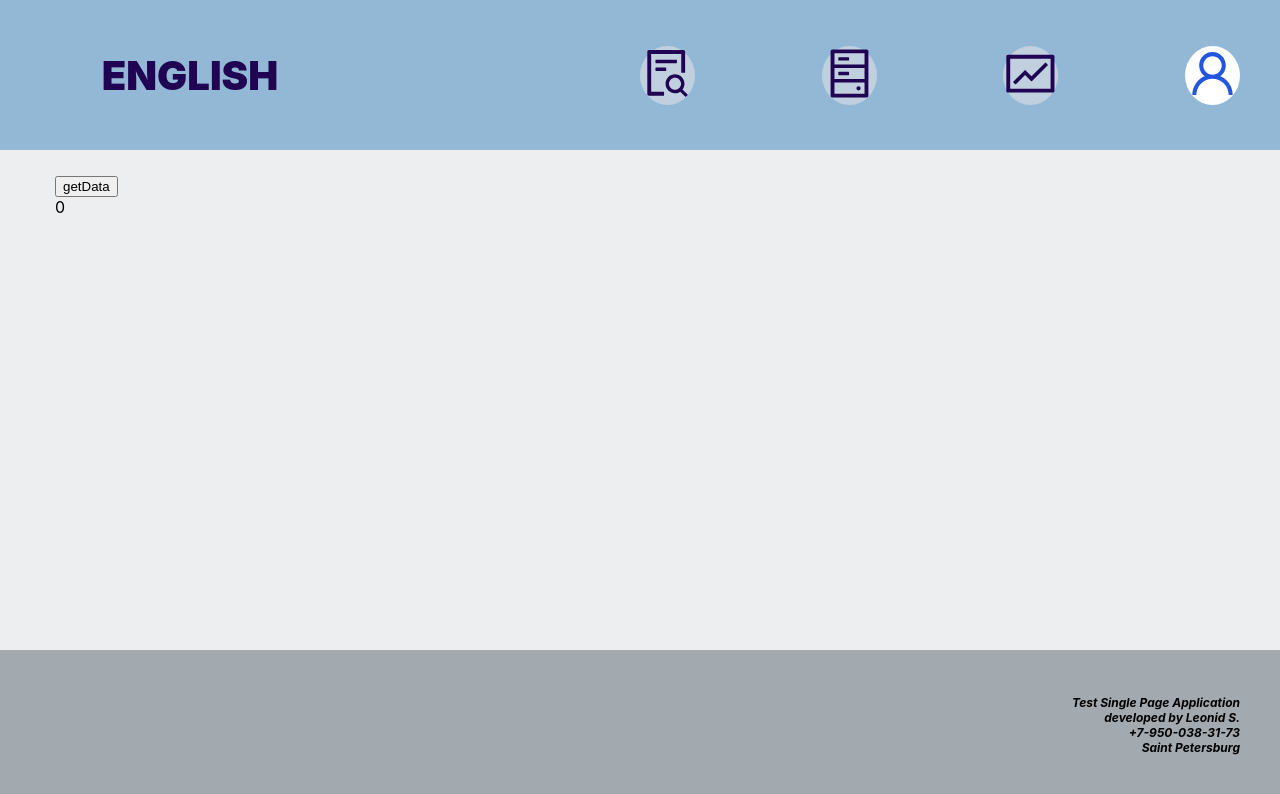
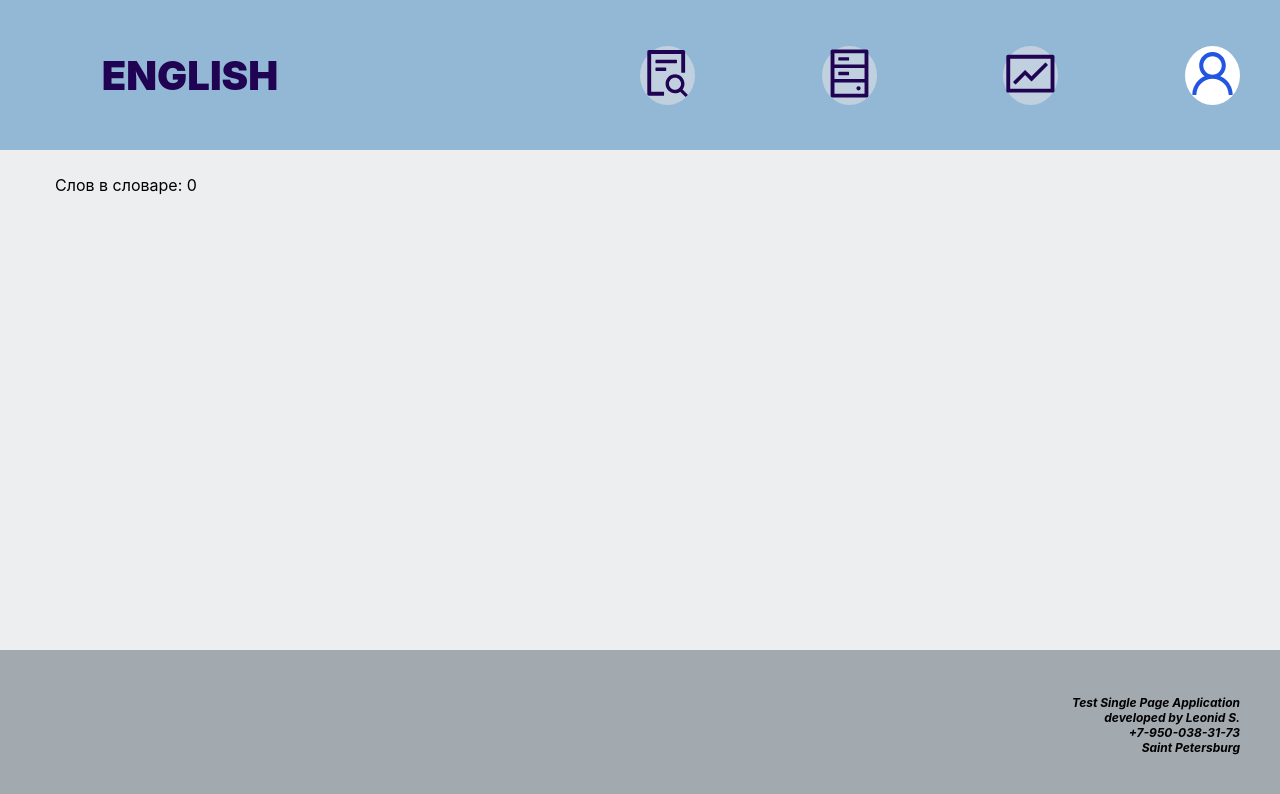
Before and after one commit to AlexCole999/first-project-eng, a React (Create React App) app: page /first-project-eng/profile in a window 1280 px wide. Shown: the top 794 px of the page. Built offline with nearby package versions, Linux system fonts and the light colour scheme; no server answers; the database is empty.

Commit message:
created Profile components functions: display length of appended words with useEffect

```diff
--- a/src/components/App/Dashboard/Profile/Profile.jsx
+++ b/src/components/App/Dashboard/Profile/Profile.jsx
@@ -3,7 +3,7 @@ import './Profile.css';
 import { collection, getDocs } from 'firebase/firestore';
 
 export default function Profile(props) {
-  const initialState = 'Загрузка данных'
+  const initialState = 'загрузка...'
   const [state, setstate] = useState(initialState)
   useEffect(getData)
   function getData() {
@@ -14,8 +14,7 @@ export default function Profile(props) {
   }
   return (
     <div className="Profile">
-      <button onClick={getData}>getData</button>
-      <div>{state}</div>
+      <div>Слов в словаре: {state}</div>
     </div>
   )
 }
```
